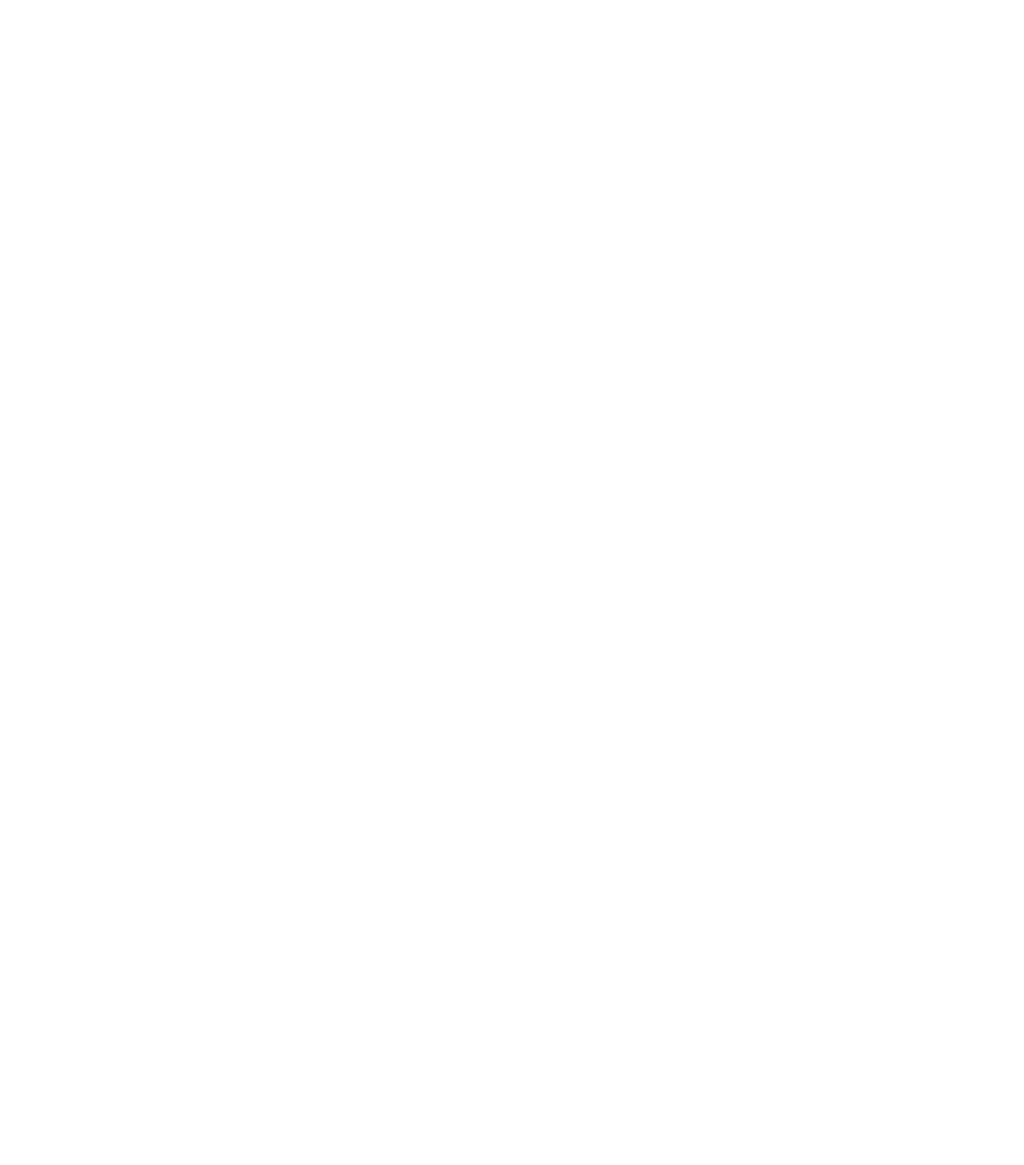
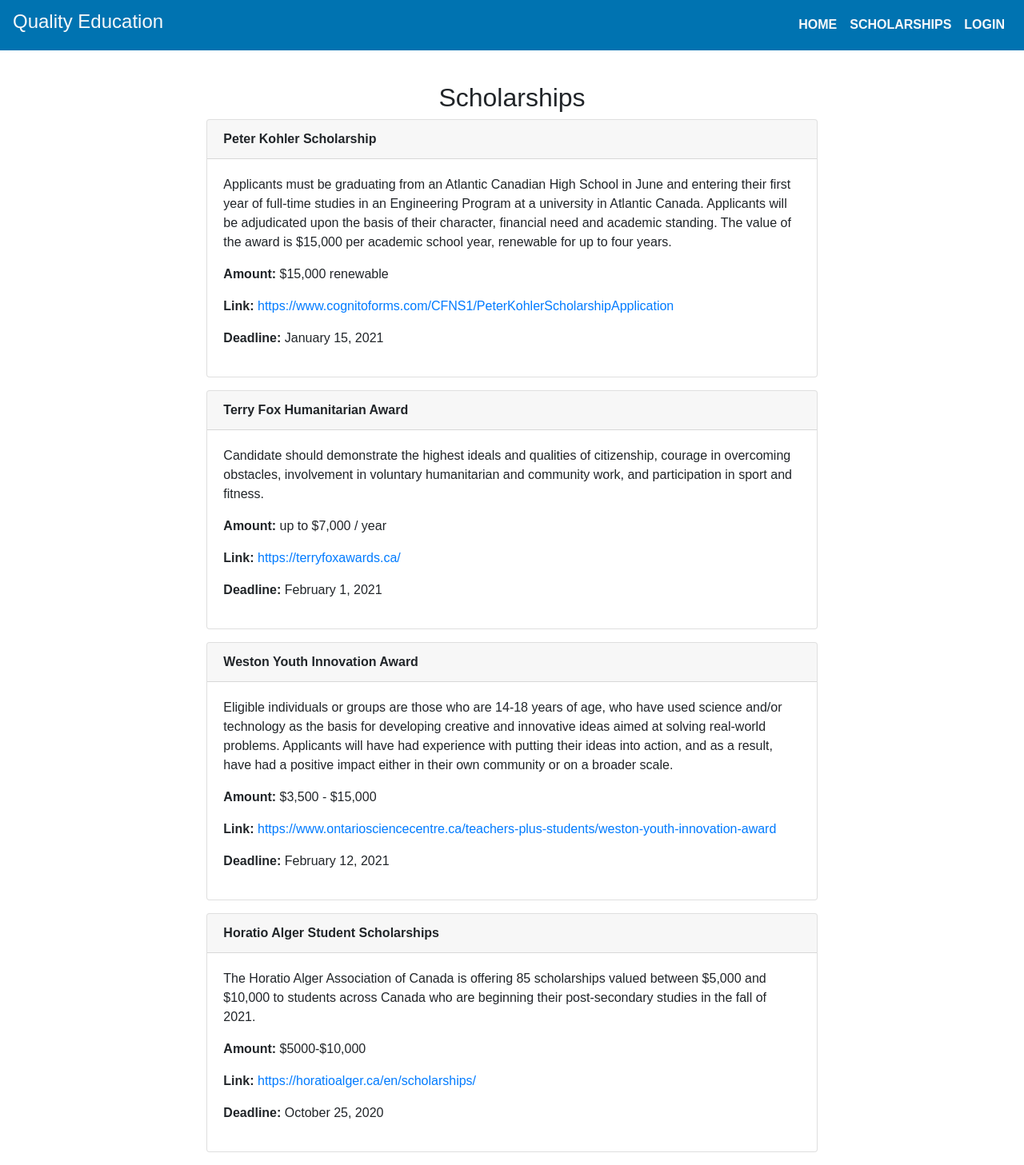
Before and after one commit to deep-muni/Quality-Education, a React (Create React App) app in the folder frontend/: page /scholarship in a window 1280 px wide. Shown: the whole page at 80% size. Before the commit the page ends 800 px from the top, so only its background shows below. Built offline with nearby package versions, Linux system fonts and the light colour scheme.

Commit message:
Scholarship Page

```diff
--- a/frontend/src/components/Header.jsx
+++ b/frontend/src/components/Header.jsx
@@ -29,6 +29,13 @@
               </Link>
             </li>
             <li className="nav-item">
+              <Link to="/scholarship" style={{ textDecoration: "none" }}>
+                <div className="nav-link text-light">
+                  <strong>SCHOLARSHIPS</strong>
+                </div>
+              </Link>
+            </li>
+            <li className="nav-item">
               <Link to="/login" style={{ textDecoration: "none" }}>
                 <div className="nav-link text-light">
                   <strong>LOGIN</strong>
--- a/frontend/src/components/Routes.js
+++ b/frontend/src/components/Routes.js
@@ -6,6 +6,7 @@
 import Home from "./Home";
 import Main from "./Main";
 import About from './About';
+import Scholarship from './Scholarship';
 
 const Routes = () => {
     return (
@@ -13,6 +14,7 @@
             <Switch>
                 <Route exact path="/" component={About}/>
                 <Route path='/register' component={Register}/>
+                <Route path="/scholarship" component={Scholarship}/>
                 <Route path='/login' component={Login}/>
                 <Route path='/admin' component={Administrator}/>
                 <Route path='/home' component={Home}/>
--- /dev/null
+++ b/frontend/src/components/Scholarship.js
@@ -0,0 +1,71 @@
+import React, { Component } from 'react';
+import Header from './Header';
+class Scholarship extends Component {
+    state = {  }
+    render() {
+        return (
+            <div style={{overflow:"hidden"}}>
+                <Header/>
+                <div style={{textAlign:"center", marginTop:"5vh"}}>
+                    <h2>Scholarships</h2>
+                </div>
+                  <div className="row">
+                    <div className="col-sm-8 col-md-8 col-lg-8 mx-auto mb-3">
+                        <div className="card" style={{margin:"0 5vh"}}>
+                            <div className="card-header">
+                                <strong>Peter Kohler Scholarship</strong>
+                            </div>
+                            <div className="card-body">
+                                <p className="card-text">Applicants must be graduating from an Atlantic Canadian High School in June and entering their first year of full-time studies in an Engineering Program at a university in Atlantic Canada. Applicants will be adjudicated upon the basis of their character, financial need and academic standing. The value of the award is $15,000 per academic school year, renewable for up to four years. </p>
+                                <p><strong>Amount:&nbsp;</strong>$15,000 renewable</p>
+                                <p><strong>Link:&nbsp;</strong><a target="_blank" href="https://www.cognitoforms.com/CFNS1/PeterKohlerScholarshipApplication">https://www.cognitoforms.com/CFNS1/PeterKohlerScholarshipApplication</a></p>
+                                <p><strong>Deadline:&nbsp;</strong>January 15, 2021</p>
+                            </div>
+                        </div>
+                    </div>
+                    <div className="col-sm-8 col-md-8 col-lg-8 mx-auto mb-3">
+                        <div className="card" style={{margin:"0 5vh"}}>
+                            <div className="card-header">
+                                <strong>Terry Fox Humanitarian Award</strong>
+                            </div>
+                            <div className="card-body">
+                                <p className="card-text">Candidate should demonstrate the highest ideals and qualities of citizenship, courage in overcoming obstacles, involvement in voluntary humanitarian and community work, and participation in sport and fitness. </p>
+                                <p><strong>Amount:&nbsp;</strong>up to $7,000 / year </p>
+                                <p><strong>Link:&nbsp;</strong><a target="_blank" href="https://terryfoxawards.ca/">https://terryfoxawards.ca/</a></p>
+                                <p><strong>Deadline:&nbsp;</strong>February 1, 2021</p>
+                            </div>
+                        </div>
+                    </div>
+                    <div className="col-sm-8 col-md-8 col-lg-8 mx-auto mb-3">
+                        <div className="card" style={{margin:"0 5vh"}}>
+                            <div className="card-header">
+                                <strong>Weston Youth Innovation Award</strong>
+                            </div>
+                            <div className="card-body">
+                                <p className="card-text">Eligible individuals or groups are those who are 14-18 years of age, who have used science and/or technology as the basis for developing creative and innovative ideas aimed at solving real-world problems. Applicants will have had experience with putting their ideas into action, and as a result, have had a positive impact either in their own community or on a broader scale.</p>
+                                <p><strong>Amount:&nbsp;</strong>$3,500 - $15,000</p>
+                                <p><strong>Link:&nbsp;</strong><a target="_blank" href="https://www.ontariosciencecentre.ca/teachers-plus-students/weston-youth-innovation-award">https://www.ontariosciencecentre.ca/teachers-plus-students/weston-youth-innovation-award</a></p>
+                                <p><strong>Deadline:&nbsp;</strong>February 12, 2021</p>
+                            </div>
+                        </div>
+                    </div>
+                    <div className="col-sm-8 col-md-8 col-lg-8 mx-auto mb-3">
+                        <div className="card" style={{margin:"0 5vh"}}>
+                            <div className="card-header">
+                                <strong>Horatio Alger Student Scholarships</strong>
+                            </div>
+                            <div className="card-body">
+                                <p className="card-text">The Horatio Alger Association of Canada is offering 85 scholarships valued between $5,000 and $10,000 to students across Canada who are beginning their post-secondary studies in the fall of 2021. </p>
+                                <p><strong>Amount:&nbsp;</strong>$5000-$10,000</p>
+                                <p><strong>Link:&nbsp;</strong><a target="_blank" href="https://horatioalger.ca/en/scholarships/">https://horatioalger.ca/en/scholarships/</a></p>
+                                <p><strong>Deadline:&nbsp;</strong>October 25, 2020</p>
+                            </div>
+                        </div>
+                    </div>
+                </div>
+            </div>
+         );
+    }
+}
+
+export default Scholarship;
```
